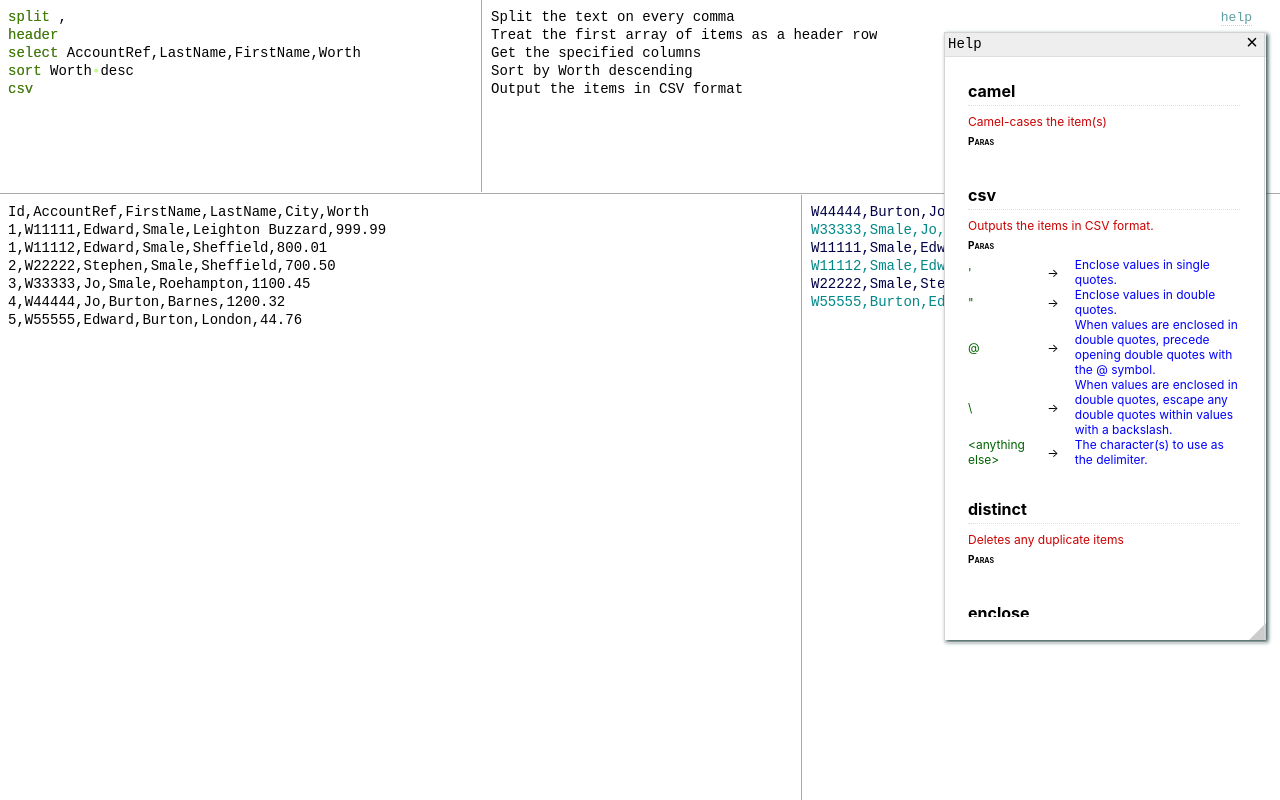
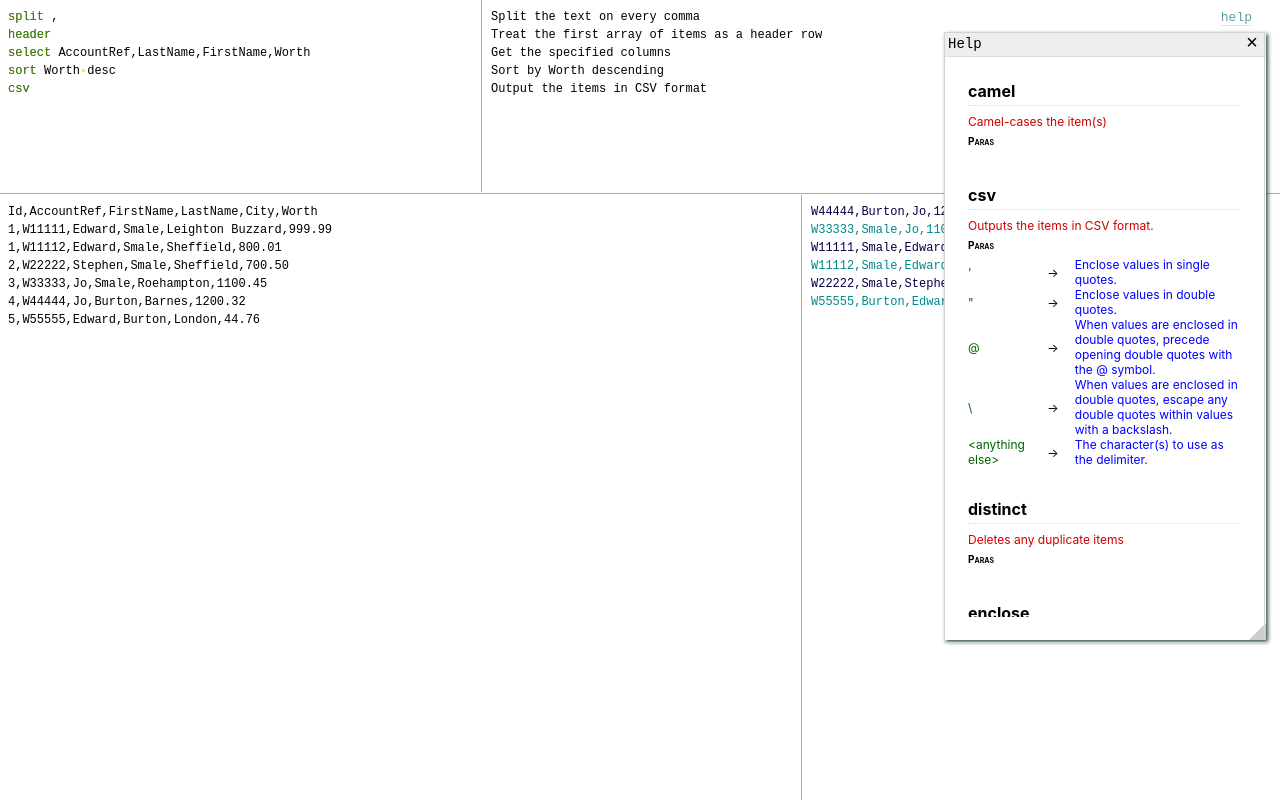
Before and after one commit to edwardsmale/string-tools-react, a React (Create React App) app: page / in a window 1280 px wide. Built offline with nearby package versions, Linux system fonts and the light colour scheme.

Commit message:
Reduce text area font size

```diff
--- a/src/App.scss
+++ b/src/App.scss
@@ -49,7 +49,7 @@ body,
     min-height: 0;
     overflow: hidden;
     font-family: 'Inconsolata', monospace;
-    font-size: 0.875rem;
+    font-size: 0.75rem;
     line-height: 1.125rem;
     white-space: pre;
     background-color: white;
```
